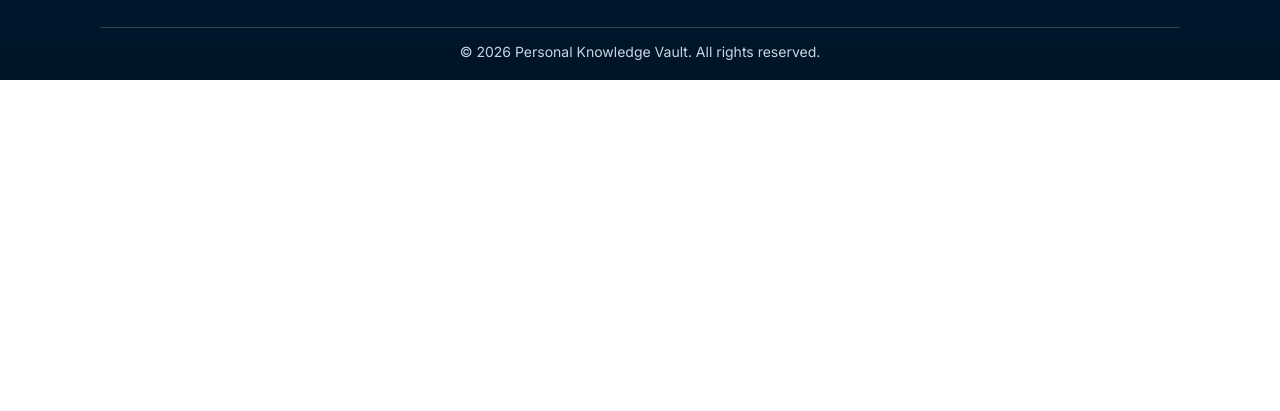
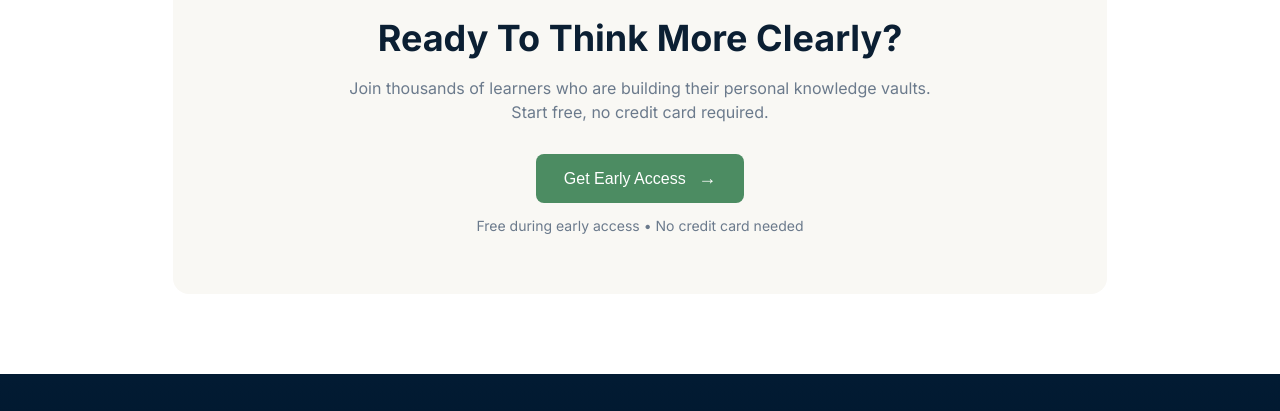
Before and after one commit to Shahid-97-Ahamed/Knowledge_Vault, a plain HTML site: page index.html in a window 1280 px wide. Shown: the part 2007-2418 px from the top of the page. Before the commit the page ends 2087 px from the top, so only its background shows below. Drawn offline with Linux system fonts and the light colour scheme.

Commit message:
challenge section ok

```diff
--- a/css/styles.css
+++ b/css/styles.css
@@ -241,6 +241,7 @@ body{
     height: 600px;
   padding: 120px;
   background-color: #ffffff;
+  margin: 0 auto;
   gap: 60px;
 }
 
@@ -249,6 +250,7 @@ body{
   display: flex;
   align-items: center;
   gap: 80px;
+  margin: 0 auto;
 }
 
 /* Left image */
@@ -309,7 +311,50 @@ body{
   height: 20px;
 }
 
+/* early access section */
+.early-access {
+    width: 73%;
+    margin: 80px auto;
+    padding: 60px;
+    background-color: #f9f8f4;
+    text-align: center;
+    border-radius: 16px;
+}
 
+.early-access h1 {
+    font-size: 36px;
+    color: #0b1f33;
+    margin-bottom: 16px;
+}
+
+.subtitle {
+    font-size: 16px;
+    font-weight: 400;
+    color: #6b7a8c;
+    margin-bottom: 30px;
+    line-height: 24px;
+}
+
+#btn {
+    padding: 14px 28px;
+    font-size: 16px;
+    border: none;
+    border-radius: 8px;
+    background-color: #4c8c62;
+    color: #fff;
+    cursor: pointer;
+}
+
+#btn #arrow {
+    margin-left: 8px;
+    font-size: 18px;
+}
+
+.note {
+    margin-top: 14px;
+    font-size: 14px;
+    color: #6b7a8c;
+}
 
 /* footer section start */
 
--- a/index.html
+++ b/index.html
@@ -124,12 +124,30 @@
                 </p>
                 <ul class="brain-list">
                     <li><img src="assets/CheckCircle.png" alt="">Capture ideas with structure built-in from day one</li>
-        <li><img src="assets/CheckCircle.png" alt="">Connect related concepts automatically as you write</li>
+                    <li><img src="assets/CheckCircle.png" alt="">Connect related concepts automatically as you write
+                    </li>
                     <li><img src="assets/CheckCircle.png" alt="">Build lasting knowledge through reflection prompts</li>
                     <li><img src="assets/CheckCircle.png" alt="">Find anything instantly with semantic search</li>
                 </ul>
             </div>
         </div>
+    </section>
+
+    <!-- early access section -->
+
+    <section class="early-access">
+    <h1>Ready To Think More Clearly?</h1>
+
+    <p class="subtitle">
+       Join thousands of learners who are building their personal knowledge vaults.<br>
+       Start free, no credit card required.
+    </p>
+
+    <button id="btn">
+        Get Early Access <span id="arrow">→</span>
+    </button>
+
+    <p class="note">Free during early access • No credit card needed</p>
     </section>
 
 
@@ -139,7 +157,6 @@
             <!-- Logo -->
             <div class="footer-logo">
                 <img src="assets/logo-footer.png" alt="KV Logo">
-      <span>Knowledge Vault</span>
             </div>
 
             <!-- Social Links -->
```
Lines whose indentation alone changed are shown as unchanged.
